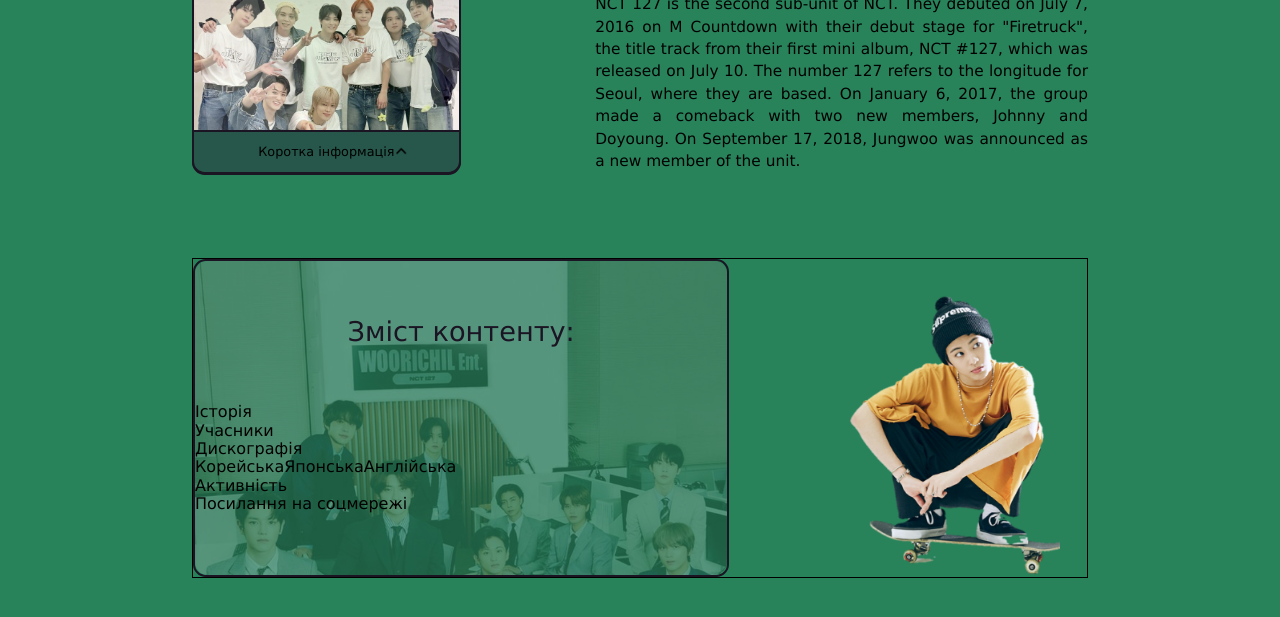
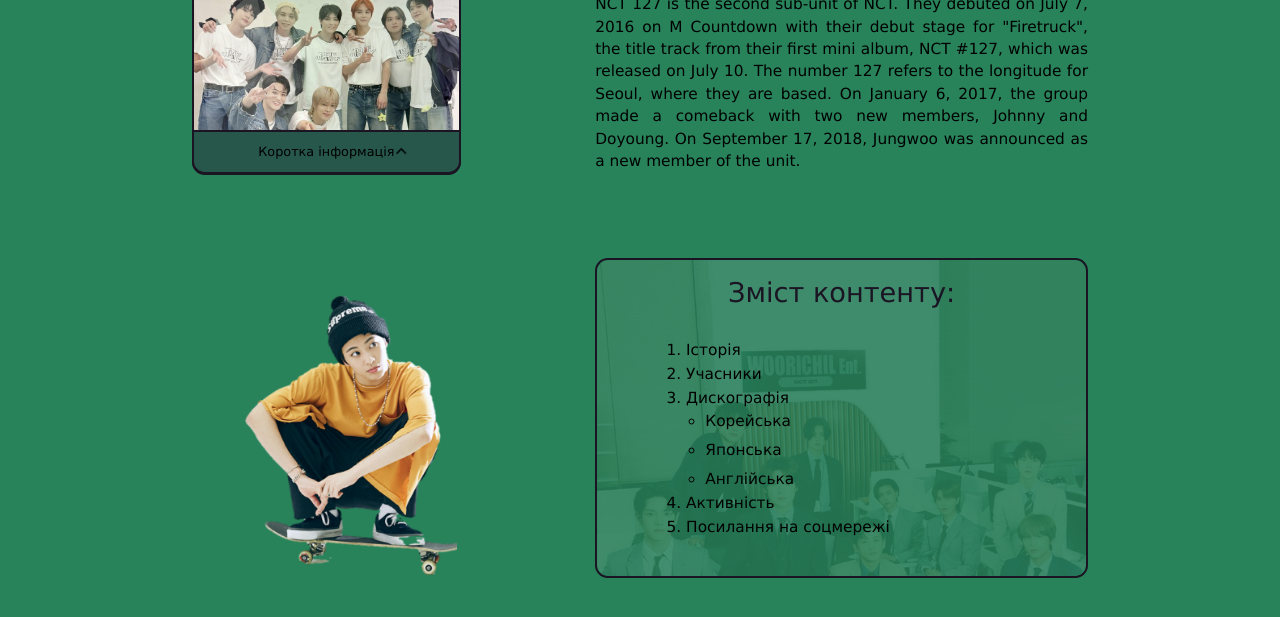
Before and after one commit to klouzhenk/NCTUniverse, a plain HTML site: page html/units/nct127.html in a window 1280 px wide. Shown: the part 273-890 px from the top of the page. Drawn offline with Linux system fonts and the light colour scheme.

Commit message:
Setting up the content of the site

```diff
--- a/html/units/nct127.html
+++ b/html/units/nct127.html
@@ -128,24 +128,32 @@
             </div>
         </section>
         <section class="page-content--section">
+            <img class="page-content--img" src="../../images/mark-and-skate.png" alt="Mark on the skate">
             <div class="page-content--container">
                 <h4 class="page-content--title">Зміст контенту:</h4>
-                <ul class="page-content--list">
-                    <li>Історія</li>
-                    <li>Учасники</li>
+                <ol class="page-content--list">
                     <li>
-                        Дискографія
+                        <a href="#">Історія</a>
+                    </li>
+                    <li>
+                        <a href="#">Учасники</a>
+                    </li>
+                    <li>
+                        <a href="#">Дискографія</a>
                         <ul>
-                            <li>Корейська</li>
-                            <li>Японська</li>
-                            <li>Англійська</li>
+                            <li><a href="#">Корейська</a></li>
+                            <li><a href="#">Японська</a></li>
+                            <li><a href="#">Англійська</a></li>
                         </ul>
                     </li>
-                    <li>Активність</li>
-                    <li>Посилання на соцмережі</li>
-                </ul>
+                    <li>
+                        <a href="#">Активність</a>
+                    </li>
+                    <li>
+                        <a href="#">Посилання на соцмережі</a>
+                    </li>
+                </ol>
             </div>
-            <img class="page-content--img" src="../../images/mark-and-skate.png" alt="Mark on the skate">
         </section>
     </main>
     <footer class="footer">
--- a/js/units/droplist-shortInfo.js
+++ b/js/units/droplist-shortInfo.js
@@ -2,20 +2,22 @@ const shortInfoDropListTitle = document.querySelector('.short-info--droplist-tit
 const shortInfoDropListTitleBounds = document.querySelector('.short-info--droplist');
 const shortInfoDropList = document.querySelector('.short-info--droplist-list');
 
-const changeDroplist = function(opacity, roundAngles){
-    shortInfoDropList.style.opacity = opacity;
+// shortInfoDropList.style.display = 'none';
+
+const changeDroplist = function(displayMode, roundAngles){
+    shortInfoDropList.style.display = displayMode;
     shortInfoDropListTitleBounds.style.borderBottomLeftRadius = roundAngles;
     shortInfoDropListTitleBounds.style.borderBottomRightRadius = roundAngles;
 }
 
 const droplistCheck = function(){
     // console.log(shortInfoDropListTitle);
-    if(window.getComputedStyle(shortInfoDropList).getPropertyValue('opacity') === '1') changeDroplist('0', '1vw');
-    else changeDroplist('1', '0');
+    if(window.getComputedStyle(shortInfoDropList).getPropertyValue('display') === 'flex') changeDroplist('none', '1vw');
+    else changeDroplist('flex', '0');
 }
 
 shortInfoDropListTitle.addEventListener('click', droplistCheck);
 document.body.addEventListener('click', function(e){
     // console.log(e.target);
-    if(e.target !== shortInfoDropListTitle) changeDroplist('0', '1vw');
+    if(e.target !== shortInfoDropListTitle) changeDroplist('none', '1vw');
 })
--- a/scss/units/nct127.scss
+++ b/scss/units/nct127.scss
@@ -86,7 +86,6 @@ $big-size-text: 3.125vw;
 
 
         &-list{
-            opacity: 0;
             position: absolute;
             top: 100%;
             width: 101.5%;
@@ -95,7 +94,7 @@ $big-size-text: 3.125vw;
             border-bottom-right-radius: 1vw;
             border: 0.2vw solid $dark-black;
             padding: 0 1vw;
-            display: flex;
+            display: none;
             flex-direction: column;
             align-items: center;
             justify-content: space-evenly;
@@ -117,80 +116,6 @@ $big-size-text: 3.125vw;
     }
 }
 
-
-.glass-photo{
-    width: 100%;
-
-    .photo, .glass{
-        height: 85%;
-        border-bottom-left-radius: 0;
-        border-bottom-right-radius: 0;
-    }
-    .glass-photo .photo {
-        background-image: url(../../images/girl-watch-kpop-post.jpg);
-    }
-
-    &:hover{
-        .photo{
-            transform: scale(1.0);
-        }
-    }
-}
-
-.page-content{
-    &--section {
-        margin-top: 3vw;
-        width: 70vw;
-        height: 25vw;
-        display: flex;
-        justify-content: space-between;
-        align-items: center;
-        border: 1px solid black;
-    }
-
-    &--container{
-        width: 60%;
-        height: 100%;
-        display: flex;
-        flex-direction: column;
-        justify-content: space-evenly;
-        border: 0.2vw solid $dark-black;
-        border-radius: 1vw;
-        position: relative;
-
-        &::before {
-            position: absolute;
-            content: "";
-            left: 0;
-            top: 0;
-            z-index: 0;
-
-            display: block;
-            width: 100%;
-            height: 100%;
-            border-radius: inherit;
-
-            background-image: url('../../images/nct-127-strict.jpg');
-            background-size: cover;
-            background-position: center;
-
-            filter: opacity(0.3);
-        }
-    }
-
-    &--title{
-        color: $dark-black;
-        font-size: $big-size-text - 1vw;
-    }
-    &--list{
-        flex-direction: column;
-    }
-    &--img{
-        width: 30%;
-        height: 100%;
-        object-fit: contain;
-    }
-}
 
 .list-element {
     width: 95%;
@@ -225,6 +150,109 @@ $big-size-text: 3.125vw;
     }
 }
 
+
+.glass-photo{
+    width: 100%;
+
+    .photo, .glass{
+        height: 85%;
+        border-bottom-left-radius: 0;
+        border-bottom-right-radius: 0;
+    }
+    .glass-photo .photo {
+        background-image: url(../../images/girl-watch-kpop-post.jpg);
+    }
+
+    &:hover{
+        .photo{
+            transform: scale(1.0);
+        }
+    }
+}
+
+.page-content{
+    &--section {
+        margin-top: 3vw;
+        width: 70vw;
+        height: 25vw;
+        display: flex;
+        justify-content: space-between;
+        align-items: center;
+        // border: 1px solid black;
+    }
+
+    &--container{
+        width: 55%;
+        height: 100%;
+        display: flex;
+        flex-direction: column;
+        justify-content: space-evenly;
+        align-items: center;
+        border: 0.2vw solid $dark-black;
+        border-radius: 1vw;
+        position: relative;
+
+        &::before {
+            position: absolute;
+            content: "";
+            left: 0;
+            top: 0;
+            z-index: 0;
+
+            display: block;
+            width: 100%;
+            height: 100%;
+            border-radius: inherit;
+
+            background-image: url('../../images/nct-127-strict.jpg');
+            background-size: cover;
+            background-position: center;
+
+            filter: opacity(0.15);
+        }
+    }
+
+    &--title{
+        color: $dark-black;
+        font-size: $big-size-text - 1vw;
+    }
+    &--list{
+        width: 80%;
+        flex-direction: column;
+        font-size: $normal-size-text;
+
+        li{
+            list-style-type:decimal;
+            margin-bottom: 0.5vw;
+
+            ul{
+                margin-left: 1.5vw;
+                flex-direction: column;
+
+                li{
+                    list-style-type: circle;
+                    margin-top: 0.4vw;
+                }
+            }
+
+            &:last-child{
+                margin-bottom: 0;
+            }
+        }
+
+        a:hover{
+            text-decoration: underline;
+        }
+    }
+    &--img{
+        width: 35%;
+        height: 100%;
+        object-fit: contain;
+    }
+}
+
+
+
 .footer{
     margin-top: 20vw;
 }
```
Also changed, not shown: css/units/nct127.css, 1 other file.
